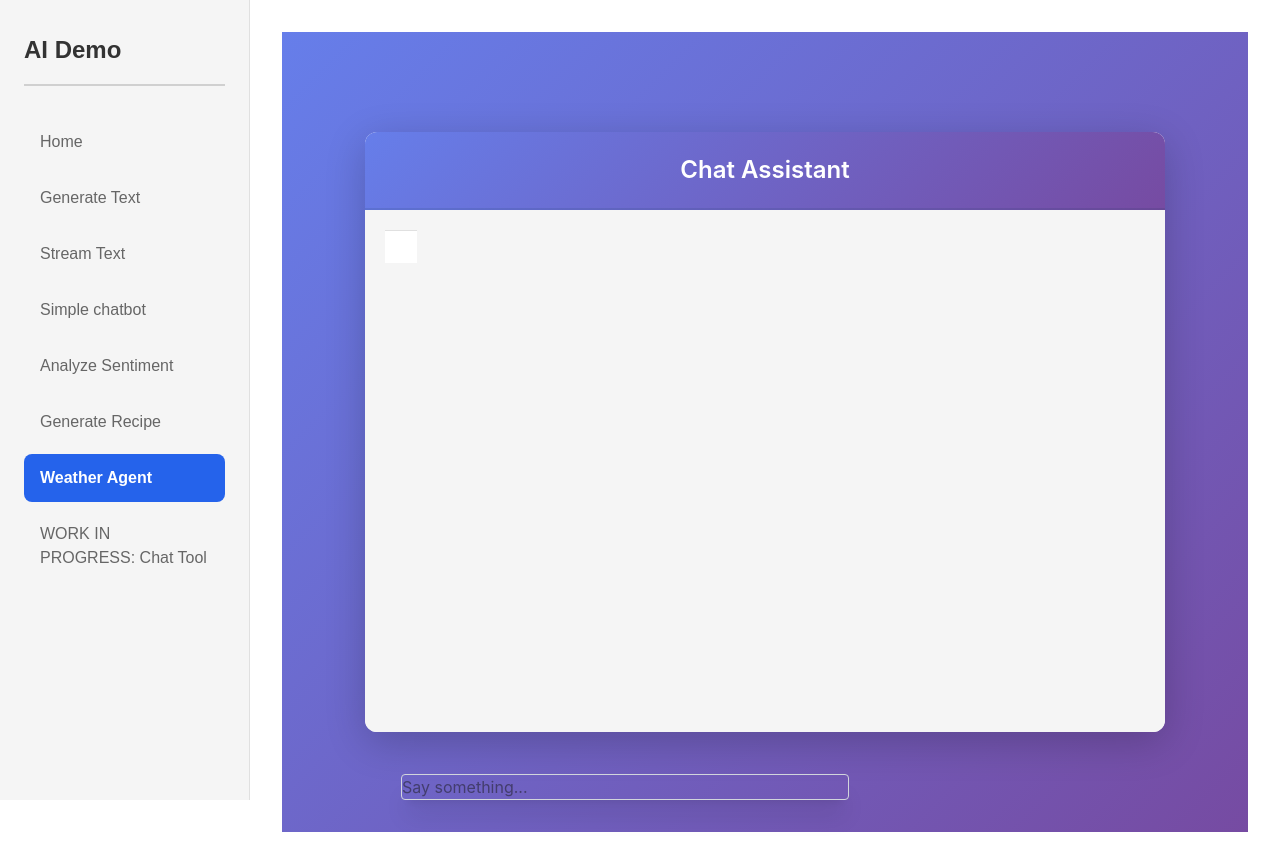
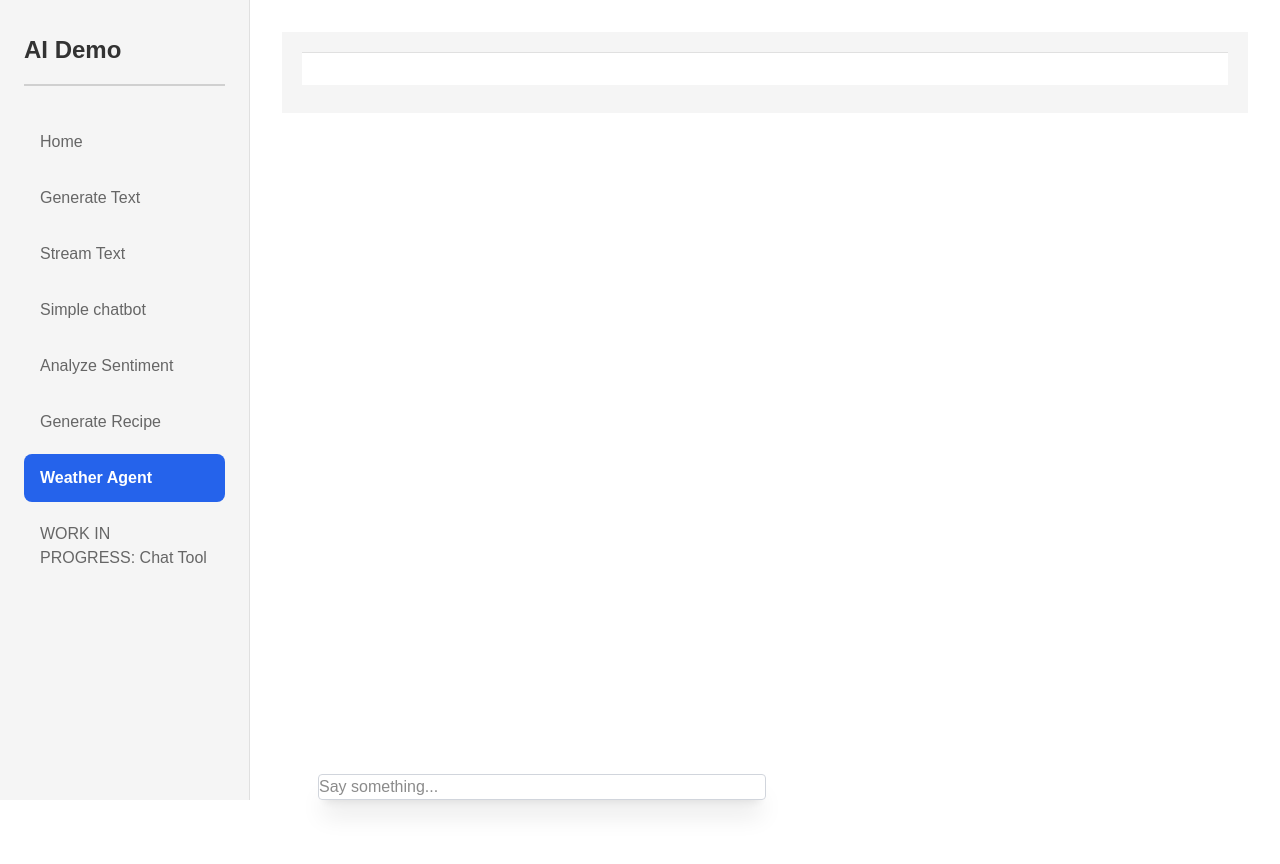
Before and after one commit to BobGerman/TestSite, a Next.js app in the folder nextAgent/ai-demo/: page /pages/weatherAgent in a window 1280 px wide. After the commit the page ends 800 px from the top, so only its background shows below. Built offline with nearby package versions, Linux system fonts and the light colour scheme.

Commit message:
Chat flows top to bottom

```diff
--- a/nextAgent/ai-demo/app/pages/weatherAgent/page.tsx
+++ b/nextAgent/ai-demo/app/pages/weatherAgent/page.tsx
@@ -19,12 +19,6 @@ export default function WeatherAgent() {
   return (
     <>
       <link rel="stylesheet" href="/chatUi.css" />
-      <div className="chat-body">
-        <div className="chat-container">
-          <div className="chat-header">
-            <h1>Chat Assistant</h1>
-          </div>
-
         <div className="chat-messages" id="chatMessages">
           <div className="message bot">
             {messages?.map(message => (
@@ -58,8 +52,6 @@ export default function WeatherAgent() {
             </div>
           </div>
         </div>
-        </div>
-      </div>
     </>
   );
 }
--- a/nextAgent/ai-demo/public/chatUi.css
+++ b/nextAgent/ai-demo/public/chatUi.css
@@ -4,15 +4,18 @@
     box-sizing: border-box;
 }
 
+/*
 .chat-body {
     font-family: -apple-system, BlinkMacSystemFont, 'Segoe UI', Roboto, Oxygen, Ubuntu, Cantarell, sans-serif;
     background: linear-gradient(135deg, #667eea 0%, #764ba2 100%);
     height: 100vh;
     display: flex;
+    flex-direction: column;
     align-items: center;
     justify-content: center;
     padding: 20px;
 }
+*/
 
 .chat-container {
     display: flex;
@@ -27,6 +30,7 @@
     overflow: hidden;
 }
 
+/*
 .chat-header {
     padding: 20px;
     background: linear-gradient(135deg, #667eea 0%, #764ba2 100%);
@@ -40,6 +44,8 @@
     font-weight: 600;
 }
 
+*/
+
 .chat-messages {
     flex: 1;
     overflow-y: auto;
@@ -51,7 +57,7 @@
 }
 
 .message {
-    display: flex;
+    /* display: flex; */
     margin-bottom: 8px;
     animation: slideIn 0.3s ease-out;
 }
```
Lines whose indentation alone changed are shown as unchanged.
